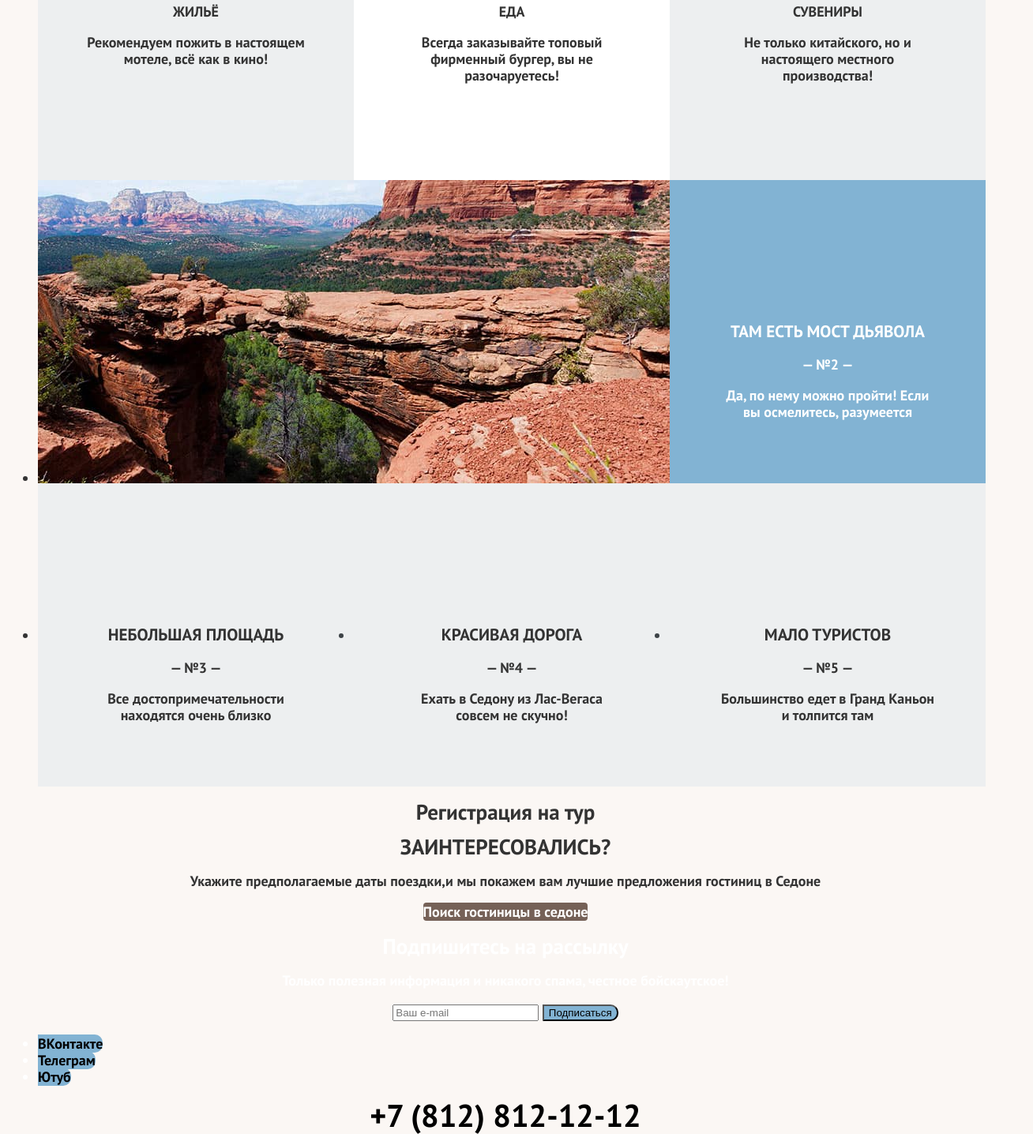
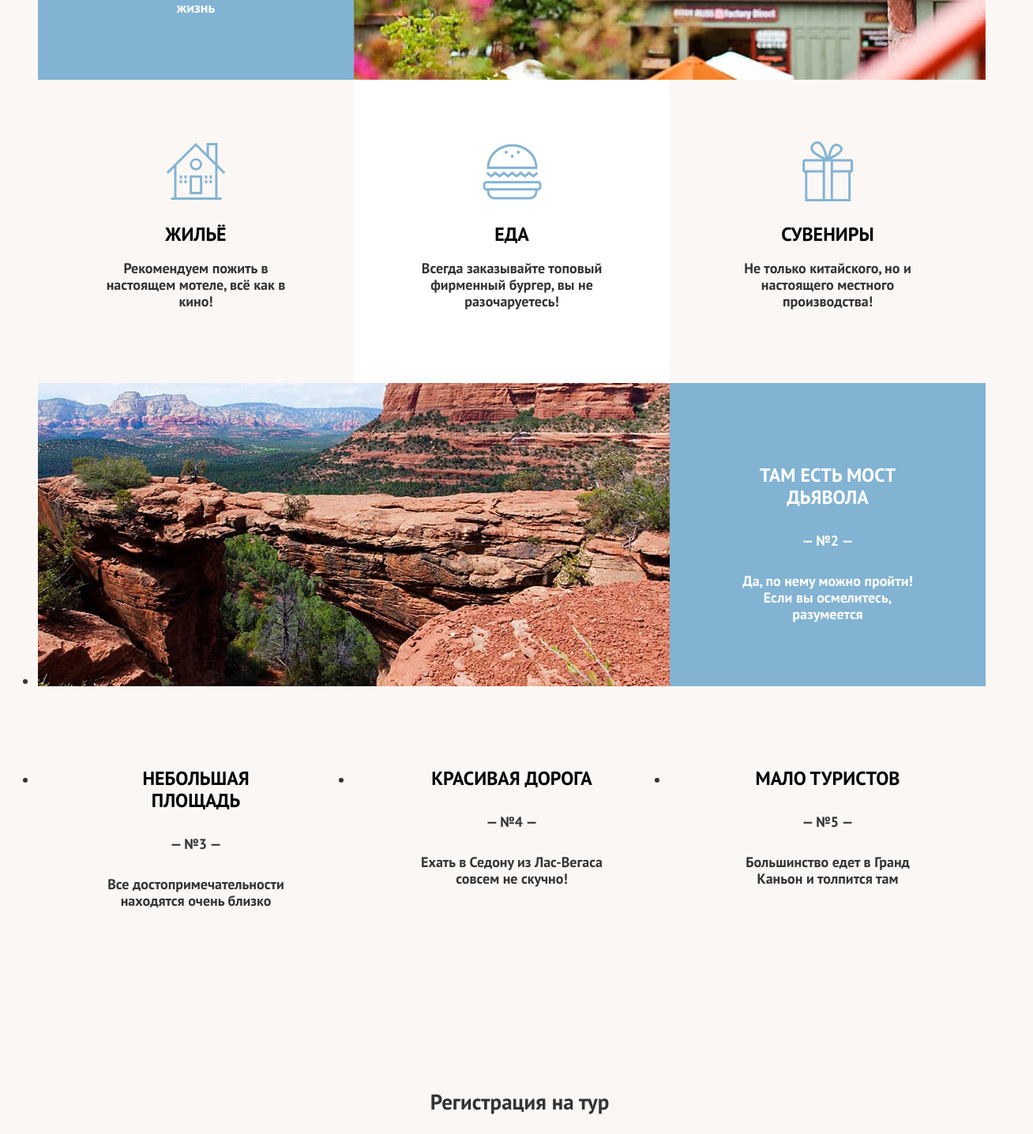
Before and after one commit to htmlacademy-htmlcss/2101121-sedona-34, a plain HTML site: page index.html in a window 1280 px wide. Shown: the part 1364-2800 px from the top of the page at 79% size, 1308 px wide, since content can reach past the window. Drawn offline with Linux system fonts and the light colour scheme.

Commit message:
add font weight for index

```diff
--- a/index.html
+++ b/index.html
@@ -42,7 +42,7 @@
       alt="логотип туристической агении Приветствуем в Седона на фоне гор">
     <section class="advantages">
       <h2 class="advantages-logo">Седона — небольшой городок в Аризоне, заслуживающий большего!</h2>
-      <p>Рассмотрим 5 причин, по которым Седона круче, чем Гранд-Каньон!</p>
+      <p class="five-why">Рассмотрим 5 причин, по которым Седона круче, чем Гранд-Каньон!</p>
       <ul class="advantages-list">
         <li class="advantages-item">
           <div class="card first-card">
@@ -56,16 +56,16 @@
                 alt="город на фоне котого видно бар">
             </div>
             <div class="group-flex">
-              <div class="box house">
-                <span class="advantages-title"> Жильё</span>
+              <div class="box-icon house">
+                <h3 class="advantages-title"> Жильё</h3>
                 <p class="advantages-description"> Рекомендуем пожить в настоящем мотеле, всё как в кино! </p>
               </div>
-              <div class="box white food">
-                <span class="advantages-title">Еда</span>
+              <div class="box-icon white food">
+                <h3 class="advantages-title">Еда</h3>
                 <p class="advantages-description">Всегда заказывайте топовый фирменный бургер, вы не разочаруетесь! </p>
               </div>
-              <div class="box present">
-                <span class="advantages-title">Сувениры</span>
+              <div class="box-icon present">
+                <h3 class="advantages-title">Сувениры</h3>
                 <p class="advantages-description">Не только китайского, но и настоящего местного производства! </p>
               </div>
             </div>
@@ -119,7 +119,7 @@
   </main>
   <footer class="page-footer">
     <section class="newsletter">
-      <h2 class="page-fotter-tytle">Подпишитесь на рассылку</h2>
+      <h2 class="page-footer-tytle">Подпишитесь на рассылку</h2>
       <p> Только полезная информация и никакого спама, честное бойскаутское! </p>
       <form class="newslatter-form" action="http://echo.htmlacademy.ru/" method="post">
         <label class="email">
@@ -133,22 +133,25 @@
 
     <ul class="footer-social-list">
       <li class="footer-social-item">
-        <a class="button" href="https://vk.com/htmlacademy">
+        <a class="" href="https://vk.com/htmlacademy">
+          <svg width="24" height="15" fill="none" xmlns="http://www.w3.org/2000/svg"><path fill-rule="evenodd" clip-rule="evenodd" d="M23.45 1.45c.17-.55 0-.95-.8-.95h-2.62c-.67 0-.98.35-1.14.73 0 0-1.34 3.2-3.23 5.27-.61.6-.89.8-1.22.8-.17 0-.42-.2-.42-.74V1.45c0-.66-.18-.95-.74-.95H9.15c-.42 0-.67.3-.67.6 0 .61.95.76 1.05 2.5v3.8c0 .84-.16.99-.5.99-.88 0-3.05-3.21-4.33-6.89-.25-.71-.5-1-1.17-1H.9c-.75 0-.9.35-.9.73 0 .68.89 4.07 4.14 8.55 2.18 3.06 5.23 4.72 8.01 4.72 1.67 0 1.88-.37 1.88-1v-2.32c0-.73.16-.88.69-.88.38 0 1.05.2 2.61 1.67 1.78 1.75 2.07 2.53 3.08 2.53h2.62c.75 0 1.13-.37.91-1.1-.24-.72-1.09-1.77-2.21-3.02-.62-.7-1.54-1.47-1.81-1.86-.4-.49-.28-.7 0-1.14 0 0 3.2-4.43 3.53-5.93Z" fill="#83B3D3"/></svg>
           <span class="visually-hidden"> ВКонтакте </span></a>
       </li>
       <li class="footer-social-item">
-        <a class="button" href="https://t.me/htmlacademy">
+        <a class="" href="https://t.me/htmlacademy">
+          <svg width="18" height="16" fill="none" xmlns="http://www.w3.org/2000/svg"><path d="M16.79.6.84 6.75c-1.09.43-1.08 1.04-.2 1.31l4.1 1.28 9.47-5.98c.44-.27.85-.12.52.18l-7.68 6.92-.28 4.22c.41 0 .6-.19.83-.41l1.99-1.93 4.13 3.05c.77.42 1.31.2 1.5-.7l2.72-12.8C18.22.77 17.5.27 16.79.59Z" fill="#83B3D3"/></svg>
           <span class="visually-hidden"> Телеграм </span></a>
       </li>
       <li class="footer-social-item">
-        <a class="button" href="https://www.youtube.com/user/htmlacademyru">
+        <a class="" href="https://www.youtube.com/user/htmlacademyru">
+          <svg width="22" height="17" fill="none" xmlns="http://www.w3.org/2000/svg"><path d="M18.6 0H3.18C1.31 0 0 1.6 0 3.4v10.1C0 15.4 1.31 17 3.17 17h15.66c1.64 0 3.17-1.6 3.17-3.4V3.4C21.78 1.6 20.47 0 18.6 0ZM7.67 12.54V4.46L15 8.5l-7.33 4.04Z" fill="#83B3D3"/></svg>
           <span class="visually-hidden"> Ютуб </span></a>
       </li>
     </ul>
     <a class="phone-infoline" href="tel:+78128121212">+7 (812) 812-12-12</a>
     <p class="about-image">
       <a href="https://htmlacademy.ru" target="_blank">
-        <img class="htmlacademy-link" src="/images/htmlacademy.svg" width="115" height="33" alt="html academy"></a>
+        <img class="htmlacademy-link" src="./images/htmlacademy.svg" width="115" height="33" alt="html academy"></a>
     </p>
 
   </footer>
--- a/styles/styles.css
+++ b/styles/styles.css
@@ -2,7 +2,7 @@
   font-family: "PT Sans";
   font-style: normal;
   font-size: 400;
-  src: url("/fonts/ptsans-700.woff2") format("woff2");
+  src: url("../fonts/ptsans-700.woff2") format("woff2");
   font-display: swap;
 }
 
@@ -10,9 +10,10 @@
   font-family: "PT Sans";
   font-style: normal;
   font-size: 700;
-  src: url("/fonts/ptsans-700.woff2") format("woff2");
+  src: url("../fonts/ptsans-700.woff2") format("woff2");
   font-display: swap;
 }
+
 
 body {
   font-family: "PT Sans", sans-serif;
@@ -20,6 +21,9 @@ body {
   line-height: 21px;
   color: #333333;
   background-color: #fbf7f4;
+  font-weight: 400;
+  width: 1300px;
+
 }
 
 a.broun {
@@ -35,8 +39,10 @@ a.broun {
   text-align: center;
   color: #000000;
   text-decoration: none;
+  padding: 0;
 }
 
+/* header */
 .page-header {
   color: #000000;
   background-color: white;
@@ -62,21 +68,48 @@ a.broun {
 
 .advantages-logo {
   text-transform: uppercase;
-  text-align: center;
   font-weight: 700;
   font-size: 30px;
   line-height: 36px;
+  display: inline-block;
+  margin: 0px;
+  padding: 145px 290px 31px;
+  text-align: center;
+}
+
+/* center box */
+
+
+p.five-why {
+  font-size: 22px;
+  line-height: 26px;
+  display: inline-block;
+  padding-bottom: 90px;
+  text-align: center;
+  padding-left: 290px;
+  margin: 0;
+}
+
+
+.box-icon {
+  Width: 400px;
+  Height: 384px;
+  text-align: center;
+  background-repeat: no-repeat;
+  position: relative;
+  box-sizing: border-box;
+  padding: 85px;
+  padding-top: 182px;
 }
 
 .box {
   Width: 400px;
   Height: 384px;
   text-align: center;
-  background: rgba(131, 179, 211, 0.12) center top;
   background-repeat: no-repeat;
   position: relative;
   box-sizing: border-box;
-  padding: 160px 60px;
+  padding: 103px 85px 0px 85px;
 }
 
 .box.blue {
@@ -84,25 +117,53 @@ a.broun {
   color: #ffffff;
 }
 
-.box.white {
+.box-icon.white {
   background-color: #ffffff;
 }
 
-.box h3,
-.box span {
-  text-align: center;
-  text-transform: uppercase;
-
+.box .advantages-title-special {
+  color: #ffffff;
+  padding-top: -11px;
+  margin: 0;
 }
 
-.box.house {
-  background-image: url("../images/Vector_house.svg");
+.group-flex h3 {
+  font-family: 'PT Sans', sans-serif;
+  font-style: normal;
+  font-weight: 700;
+  font-size: 24px;
+  line-height: 28px;
+  text-transform: uppercase;
+  color: #000000;
+  margin: 0;
+}
+
+span.number {
+  display: inline-block;
+  padding: 30px;
+}
+
+.box p {
+  margin: 0;
+}
+
+.house::before {
+  content: "";
+  width: 75px;
+  height: 72px;
+  background-image: url("../images/house.svg");
+  background-repeat: no-repeat;
+  background-position: center;
+  position: absolute;
+  top: 80px;
+  left: 50%;
+  transform: translatex(-50%);
 }
 
 .present:before {
   content: '';
-  width:65px;
-  height:76px;
+  width: 65px;
+  height: 76px;
   background-image: url("../images/present.svg");
   background-repeat: no-repeat;
   background-position: center;
@@ -114,7 +175,7 @@ a.broun {
 
 .food:before {
   content: '';
-  width: 76px ;
+  width: 76px;
   height: 73px;
   background-repeat: no-repeat;
   background-position: center;
@@ -123,23 +184,74 @@ a.broun {
   left: 50%;
   transform: translateX(-50%);
   background-image: url("../images/food.svg")
-
 }
 
+
 .register-tour {
+  content: "";
   text-align: center;
+  position: relative;
+  background-color: ffffff;
+  border: 0px;
+  height: 417px;
+  box-sizing: border-box;
+  padding-top: 91px;
+
 }
 
 .register-tour-title {
   text-transform: uppercase;
+  font-style: normal;
+  font-weight: 700;
+  font-size: 30px;
+  line-height: 36px;
+  color: #000000;
 
 }
 
+.register-tour p {
+  font-weight: 400;
+  font-size: 22px;
+  line-height: 26px;
+  padding-top: 29px;
+  margin: 0px;
+}
+
+
+/* footer */
 .page-footer {
   text-align: center;
   color: white;
-  background-image: url("./images/background.jpg");
+  background-image: url("../images/background.jpg") ;
   background-size: 100%;
+  background-repeat: no-repeat;
+}
+.page-footer-tytle{
+  font-size: 30px;
+  line-height: 36px;
+  display: inline-block;
+  padding:94px 398px 29px;
+  text-transform: uppercase;
+}
+.newsletter p{
+  display: inline-block;
+  font-size: 22px;
+  line-height: 26px;
+}
+
+.email input{
+  width:600px;
+  height:60px;
+  border-radius: 10px 0px 0px 10px;
+  padding: 0px 0px 0px 20px;
+  border: 0;
+}
+
+.newsletter-button{
+  width:200px;
+  height:60px;
+  margin:0;
+  border:0;
 }
 
 .footer-social-item {
@@ -149,7 +261,6 @@ a.broun {
 
 .about-image {
   text-align: right;
-
 }
 
 .phone-infoline {
@@ -160,7 +271,15 @@ a.broun {
   color: #000000;
   text-decoration: none;
 }
-.group-flex{
+
+.group-flex {
   display: flex;
   flex-wrap: wrap;
 }
+
+/* style for catalog */
+span.star {
+  background-image: url("../images/star.svg");
+  width: 18px;
+  height: 17px;
+}
```
Also changed, not shown: catalog.html (+4 -4 lines), images/contacts/tg.svg (renamed from images/contacts/Vector-1.svg), images/contacts/vc.svg (renamed from images/contacts/Vector.svg), images/contacts/you-tube.svg (renamed from images/contacts/Vector-2.svg), images/gallery/hotel-2.jpg (renamed from images/gallery/hotel-1-1.jpg), images/gallery/hotel-3.jpg (renamed from images/gallery/hotel-1-2.jpg), images/gallery/hotel-4.jpg (renamed from images/gallery/hotel-1-3.jpg), images/house.svg (renamed from images/Vector_house.svg).
